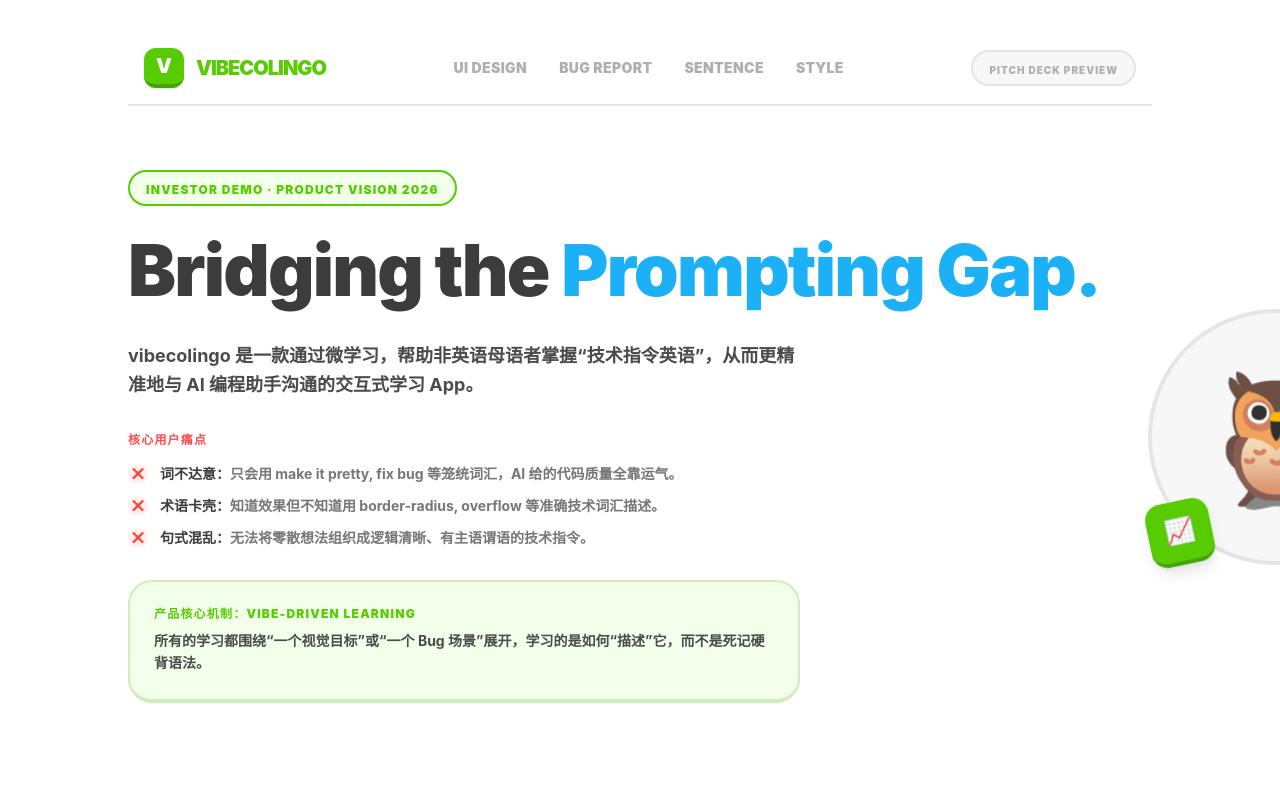
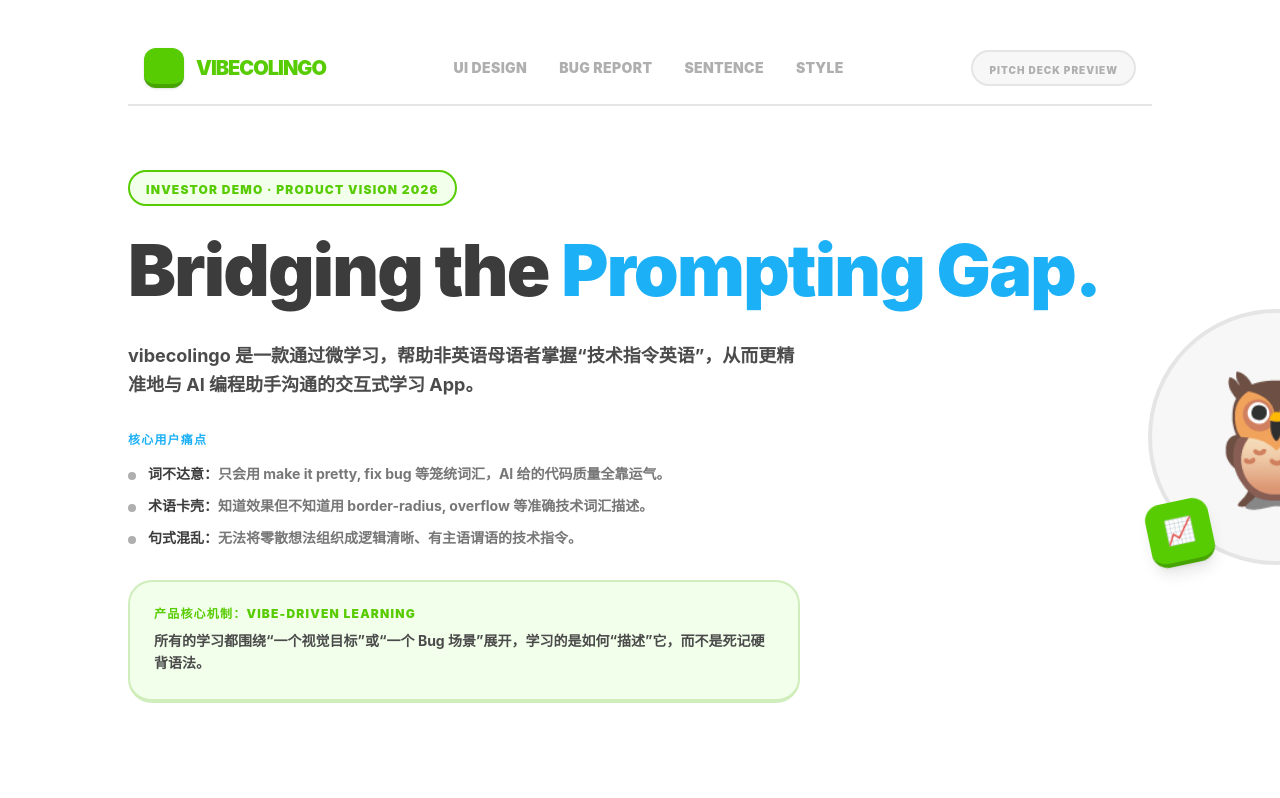
Before and after one commit to liangyu-suli/vibecolingo, a Next.js app: page / in a window 1280 px wide. Shown: the top 798 px of the page. Built offline with nearby package versions, Linux system fonts and the light colour scheme.

Commit message:
ui: update pain points style to be more neutral

```diff
--- a/app/page.tsx
+++ b/app/page.tsx
@@ -17,7 +17,7 @@ export default function HomePage() {
           <nav className="flex items-center justify-between px-2 py-4 md:px-4">
             <div className="flex items-center gap-3 group cursor-pointer">
               <div className="h-10 w-10 rounded-xl bg-duo-green border-b-4 border-duo-green-dark shadow-sm flex items-center justify-center text-white text-xl font-black">
-                V
+
               </div>
               <span className="text-xl font-black tracking-tighter text-[#58cc02] uppercase group-hover:scale-105 transition-transform">vibecolingo</span>
             </div>
@@ -51,7 +51,7 @@ export default function HomePage() {
               </p>
 
               <div>
-                <h3 className="text-xs font-black uppercase tracking-widest text-duo-red mb-4">核心用户痛点</h3>
+                <h3 className="text-xs font-black uppercase tracking-widest text-duo-blue mb-4">核心用户痛点</h3>
                 <ul className="space-y-3">
                   {[
                     { t: "词不达意", d: "只会用 make it pretty, fix bug 等笼统词汇，AI 给的代码质量全靠运气。" },
@@ -59,7 +59,7 @@ export default function HomePage() {
                     { t: "句式混乱", d: "无法将零散想法组织成逻辑清晰、有主语谓语的技术指令。" }
                   ].map(item => (
                     <li key={item.t} className="flex gap-3 items-start">
-                      <span className="h-5 w-5 shrink-0 rounded-full bg-duo-red/10 flex items-center justify-center text-[10px]">❌</span>
+                      <div className="h-2 w-2 mt-2 shrink-0 rounded-full bg-[#afafaf]" />
                       <p className="text-sm font-bold text-[#777]"><span className="text-[#3c3c3c]">{item.t}：</span>{item.d}</p>
                     </li>
                   ))}
```
